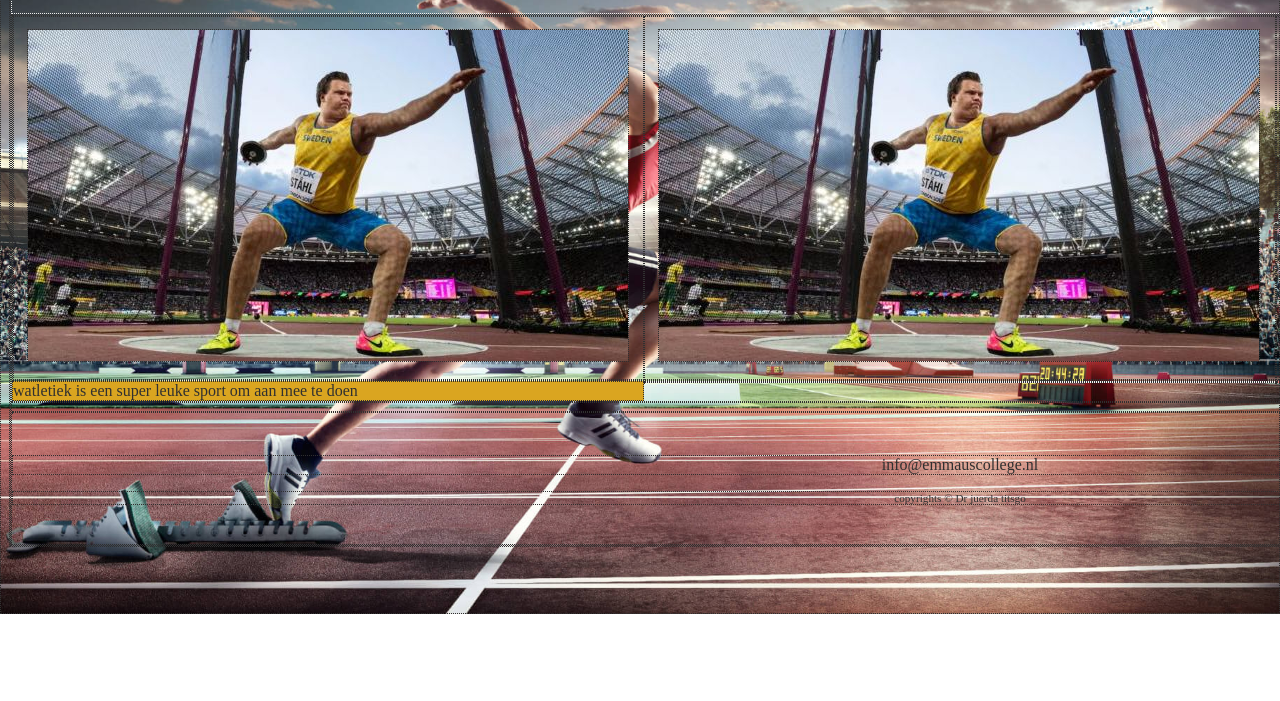
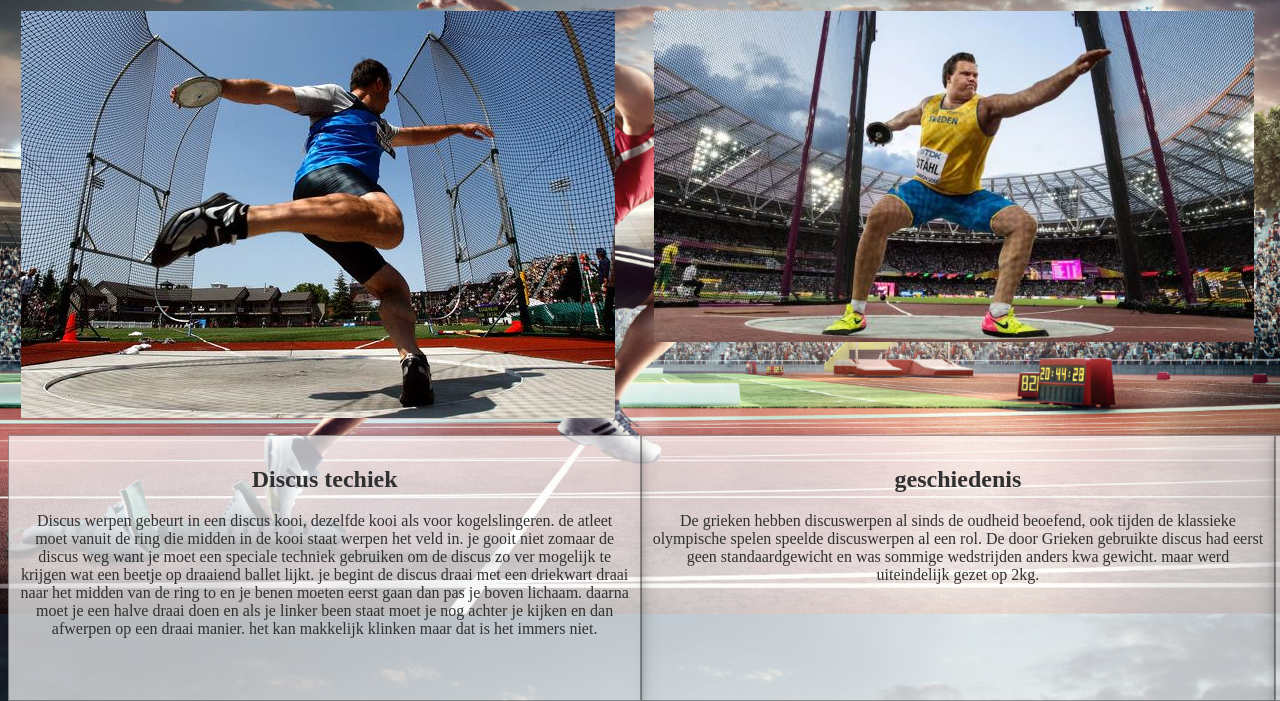
Before and after one commit to emmaus-4h/website-4hin2-Jarno, a plain HTML site: page discus.html in a window 1280 px wide. Shown: the part 186-887 px from the top of the page. Before the commit the page ends 800 px from the top, so only its background shows below. Drawn offline with Linux system fonts and the light colour scheme.

Commit message:
gang ganga

```diff
--- a/discus.html
+++ b/discus.html
@@ -29,32 +29,42 @@
             <article>
               <div class="row">
                 <div class="column">
-                  <img src="afbeeldingen/discus2.jpeg" width: "100;">
+                  <img src="afbeeldingen/discus10.jpeg" width: "100;">
                </div>
               <div class="column">
                   <img src="afbeeldingen/discus2.jpeg" width: "100;">
                </div>
               <div class="column">
-                  <img src="afbeeldingen/discus2.jpeg" width: "100;">
+                  <img src="afbeeldingen/materiaal.jpeg" width: "100;">
                </div>
               </div>
 
 
 
-               <div class="div1"> watletiek is een super leuke sport om aan mee te doen </div>
-               <div class="div2"> </div>
-               <div class="div3"> </div>
+               <div class="div1">
+               <h1 class="hoofdtext">Discus techiek</h1>
+               <p> Discus werpen gebeurt in een discus kooi, dezelfde kooi als voor kogelslingeren. de atleet moet vanuit de ring die midden in de kooi staat werpen het veld in. je gooit niet zomaar de discus weg want je moet een speciale techniek gebruiken om de discus zo ver mogelijk te krijgen wat een beetje op draaiend ballet lijkt. je begint de discus draai met een driekwart draai naar het midden van de ring to en je benen moeten eerst gaan dan pas je boven lichaam. daarna moet je een halve draai doen en als je linker been staat moet je nog achter je kijken en dan afwerpen op een draai manier. het kan makkelijk klinken maar dat is het immers niet.
+              <br>
+              <br>
+              <br>
+               </p>
+
+               </div>
+               <div class="div2"> <h1 class="hoofdtext">regels en materiaal</h1>
+              <p> de discus wordt geworpen vanuit een ring van beton die 2.5 meter lang is (horizontaal en verticaal). De ring heeft ook een 2 cm hoge metalen rand er om heen. er ligt een horizontale lijn door het midden heen van verf die ongeveer 3m is. de helft van de ring die naar het veldzijde ligt daar mag je <strong>NIET</strong> uit stappen alleen maar aan de andere kant. er zitten netten om de kooi heen die gehesen zijn door metalen palen voor de veiligheid. niet alleen de ring heeft regels ook de discus. het mag maar een bepaalde grote hebben en gewicht (2kg). de disucs moet symmetrisch zijn aan elke kant. alles bij de discus heeft veel regels een eisen behalve het gewichtverdeling daarin mag veel gevarieerd in worden. deze regels zijn er om het eerlijker te maken voor de atleten.
+
+               </div>
+               <div class="div3"> <h1 class="hoofdtext">geschiedenis</h1>
+               <p> De grieken hebben discuswerpen al sinds de oudheid beoefend, ook tijden de klassieke olympische spelen speelde discuswerpen al een rol. De door Grieken gebruikte discus had eerst geen standaardgewicht en was sommige wedstrijden anders kwa gewicht. maar werd uiteindelijk gezet op 2kg.</p>
+               <br>
+               <br>
+               <br>
+               <br>
+               <br>
+               </div>
 
             </article>
 
-            <footer>
-                <hr/>
-                <br>
-                <p>info@emmauscollege.nl</p>
-                <p class="smalltext">copyrights © Dr juerda titsgo</p>
-                <br>
-
-            </footer>
 
         </main>
 
--- a/style.css
+++ b/style.css
@@ -3,7 +3,7 @@
 *{
 box-sizing:border-box;
 overflow: hidden;
-border: dotted 1px;
+
 }
 html, body {
 
@@ -105,7 +105,7 @@ nav li a.active {
 }
 
 .banner {
-    height: 100%;
+  height: 100%;
   padding: 0;
   background-color: rgba(19, 23, 255, 0);
   background-image: url(afbeeldingen/gang.jpg);
@@ -121,54 +121,49 @@ nav li a.active {
   font-size: 160px;
   opacity: none;
   float: left;
+  text-shadow: 2px 2px 4px #000000;
 }
 
 .tekst {
   font-size: 40px;
-
+  text-shadow: 2px 2px 4px #000000;
 }
 
 .div1 {
-  background-color: goldenrod;
+  background-color: rgba(255, 255, 255, 0.705);
   width: 33.33%;
   float: left;
-  f
+  padding: 10px;
+  border: solid 1px rgba(0, 0, 0, 0.356);
+  text-align:center;
+   box-shadow: 0 4px 8px 0 rgba(0, 0, 0, 0.2), 0 6px 20px 0 rgba(0, 0, 0, 0.19);
 }
 
 .div2 {
-  background-color: lightcoral;
+  background-color: rgba(255, 255, 255, 0.705);
   width: 33.33%;
   float: right;
+  padding: 10px;
+ border: solid 1px rgba(0, 0, 0, 0.356);
+  text-align:center;
+ box-shadow: 0 4px 8px 0 rgba(0, 0, 0, 0.2), 0 6px 20px 0 rgba(0, 0, 0, 0.19);
 }
 
 .div3 {
- background-color: whitesmoke;
+ background-color: rgba(255, 255, 255, 0.705);
  width: 33.33%;
  float: center;
-}
-
-.image1 {
-  width: 33.33%;
-  float: left;
-
-}
-
-.image2 {
-  width: 33.33%;
-  float: center;
-
-}
-
-.image3 {
-  width: 33.33%;
-  float: right;
-
+ padding: 10px;
+ border: solid 1px rgba(0, 0, 0, 0.356);
+ text-align:center;
+ box-shadow: 0 4px 8px 0 rgba(0, 0, 0, 0.2), 0 6px 20px 0 rgba(0, 0, 0, 0.19);
 }
 
 .column {
   float: left;
   width: 33.33%;
   padding:  12.5px;
+
 }
 
 .row::after {
```
Also changed, not shown: afbeeldingen/discus10.jpeg (added), afbeeldingen/discus4.jpeg (added), afbeeldingen/discus9.jpeg (added), afbeeldingen/materiaal.jpeg (added).
